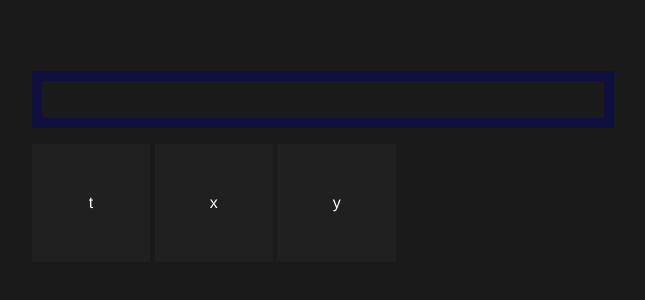
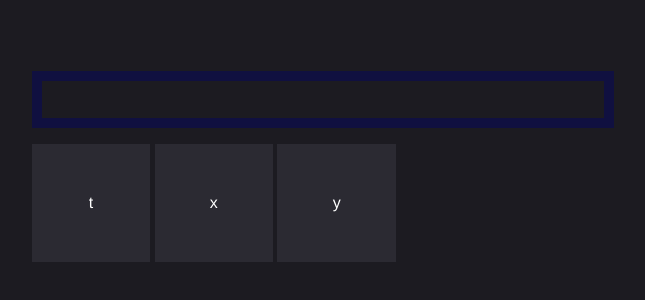
Before and after one commit to jgeller11/homepage, a plain HTML site: page index.html in a window 1280 px wide. Shown: the part 278-578 px from the top of the page, without its empty margins (317-962 px from the left). Drawn offline with Linux system fonts and the light colour scheme.

Commit message:
updated styles, fixed issue

```diff
--- a/style.css
+++ b/style.css
@@ -17,8 +17,13 @@ line-height: 1em;
 font-family: helvetica;
 font-weight: 100;
 flex-direction: row-reverse;
-background-color: #1a1a1a;
+background-color: #1C1B21;
+/* background-color: #1a1a1a; */
 vertical-align: middle;
+}
+
+a {
+    text-decoration: none;
 }
 
 .square {
@@ -53,7 +58,8 @@ box-shadow: 20px 20px 0px;
     width: calc(8vw + 1em);
     /* height: 10vw; */
     color: white;
-    background-color: #202020;
+    /* background-color: #202020; */
+    background-color: #2B2A32;
     vertical-align: middle;
     text-align: center;
     transition: 0.2s;
@@ -75,10 +81,12 @@ box-shadow: 20px 20px 0px;
 
 .searchbar {
     width : 100%;
-    background-color: #1a1a1a;
+    /* background-color: #1a1a1a; */
+    background-color: #1C1B21;
     border-width: 10px;
     border-style: solid;
-    border-color: #202020;
+    /* border-color: #202020; */
+    border-color: #2B2A32;
     color: white;
     padding: 8px;
     font-size: large;
```
